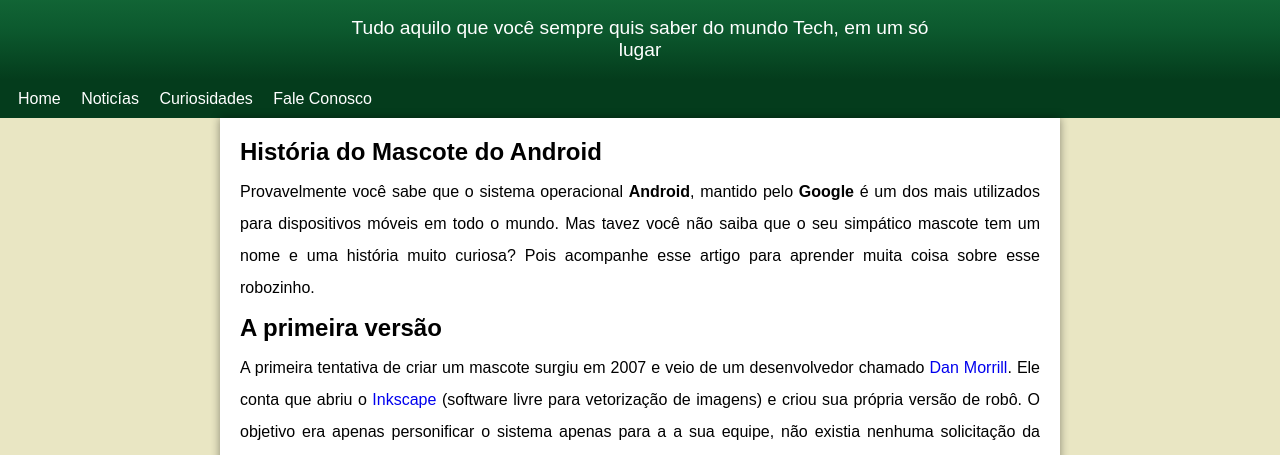
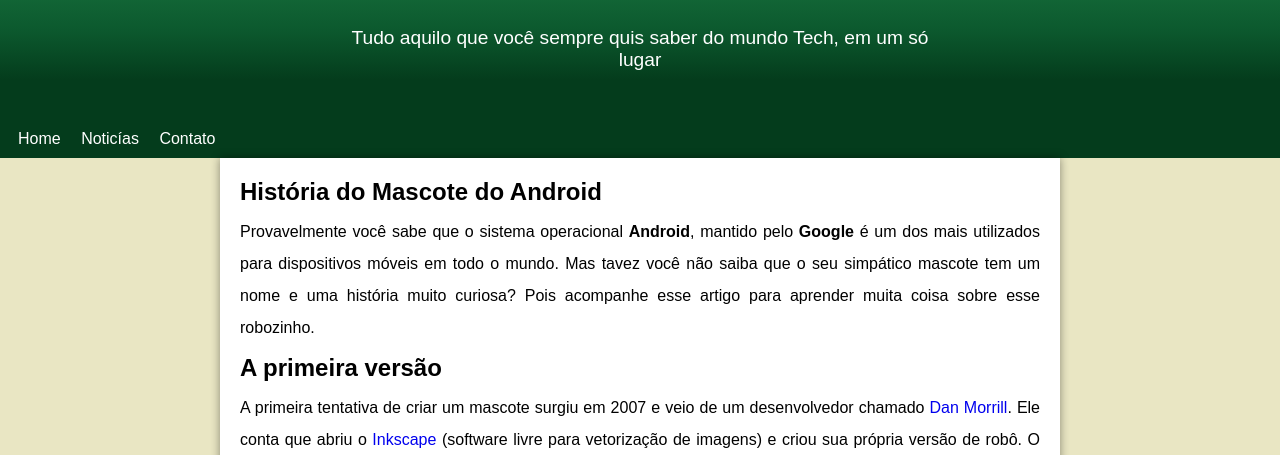
Before and after one commit to PheagaMariano/HTML-ESTUDO, a plain HTML site: page desafios/desafio010-02/android.html in a window 1280 px wide. Shown: the part 70-525 px from the top of the page. Drawn offline with Linux system fonts and the light colour scheme.

Commit message:
commit no header > p

```diff
--- a/desafios/desafio010-02/android.html
+++ b/desafios/desafio010-02/android.html
@@ -17,8 +17,8 @@
     <nav>
         <a href="#">Home</a>
         <a href="#">Noticías</a>
-        <a href="#">Curiosidades</a>
-        <a href="#">Fale Conosco</a>
+        <a href="#">Contato</a>
+
     </nav>
 
     <main>
--- a/desafios/desafio010-02/estilo/style.css
+++ b/desafios/desafio010-02/estilo/style.css
@@ -27,6 +27,7 @@ header{
     height: 120px;
     padding-top: 30px;
     text-align: center;
+
 }
 
 header > h1{
@@ -37,16 +38,15 @@ header > h1{
 
 header > p{
     color: white;
-    padding-left: 10px;
-    padding-right: 10px;
     font-size: 1.2em;
     max-width: 600px;
     margin: auto;
+    padding-top: 10px;
 }
 
 nav{
     background-color: var(--cor04);
-    padding: 10px;
+    padding: 50px 10px 10px 10px;
 }
 
 nav > a{
```
